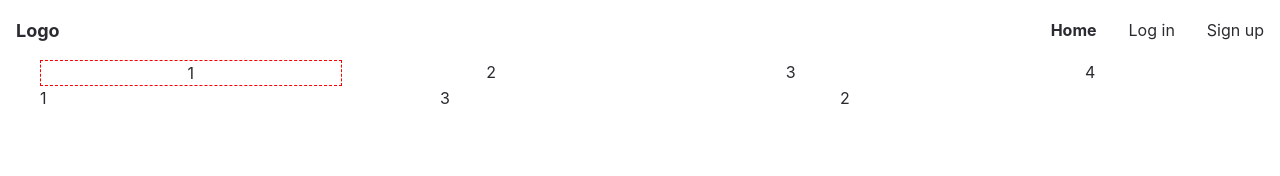
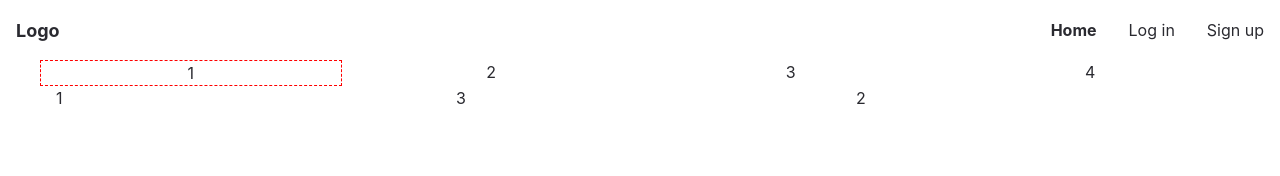
Before and after one commit to janczizikow/dash, a React (Create React App) app: page / in a window 1280 px wide. Shown: the top 176 px of the page. Built offline with nearby package versions, Linux system fonts and the light colour scheme.

Commit message:
Adjust <Row /> gutters class

```diff
--- a/src/components/Layout/Row/Row.scss
+++ b/src/components/Layout/Row/Row.scss
@@ -9,7 +9,7 @@
     margin-right: -$grid-gutters / 2;
 
     // FIXME: this could be a problem when scoping the styles
-    & > .col {
+    & > .Col {
       padding: 0 $grid-gutters / 2;
     }
   }
```
